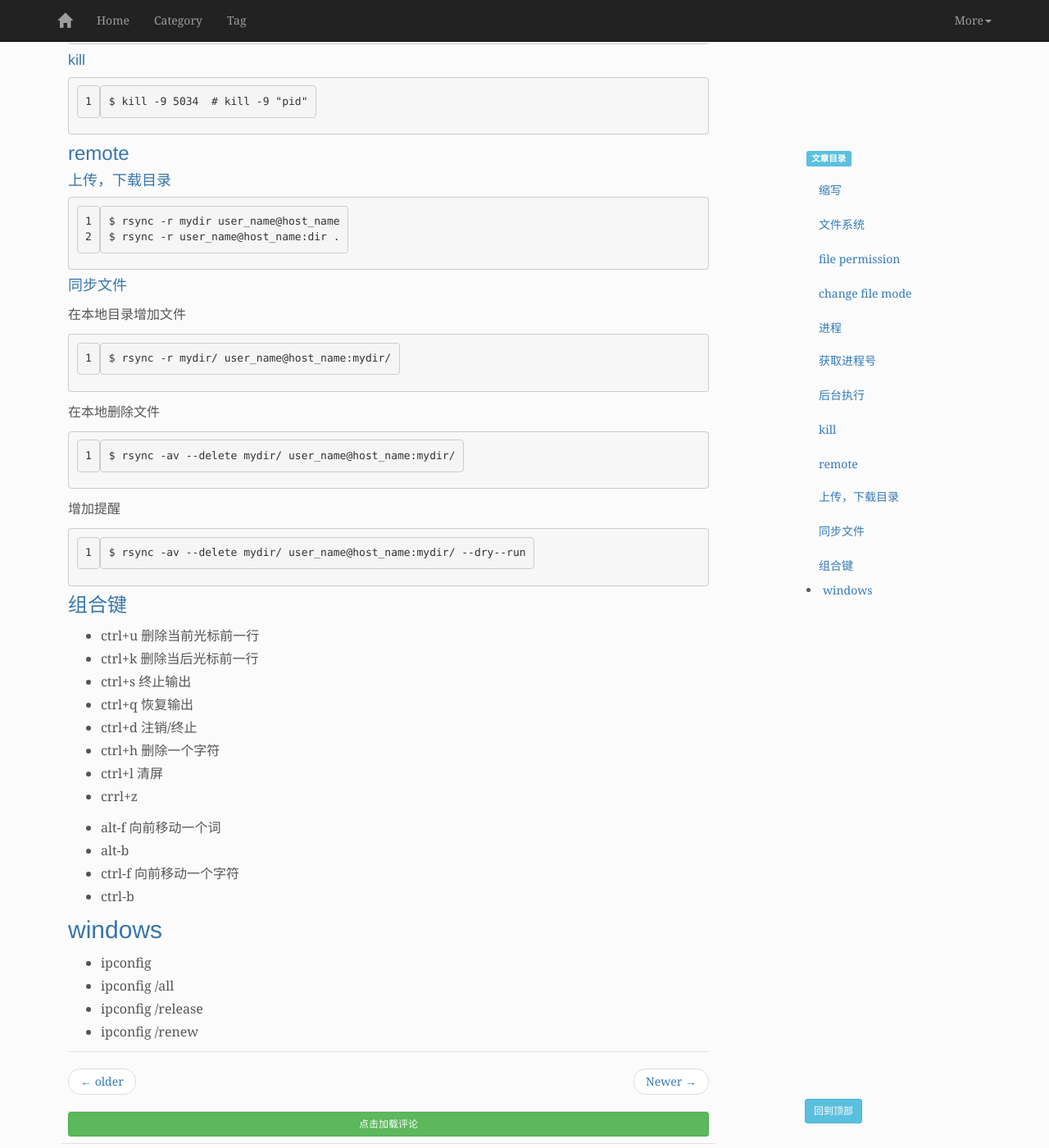
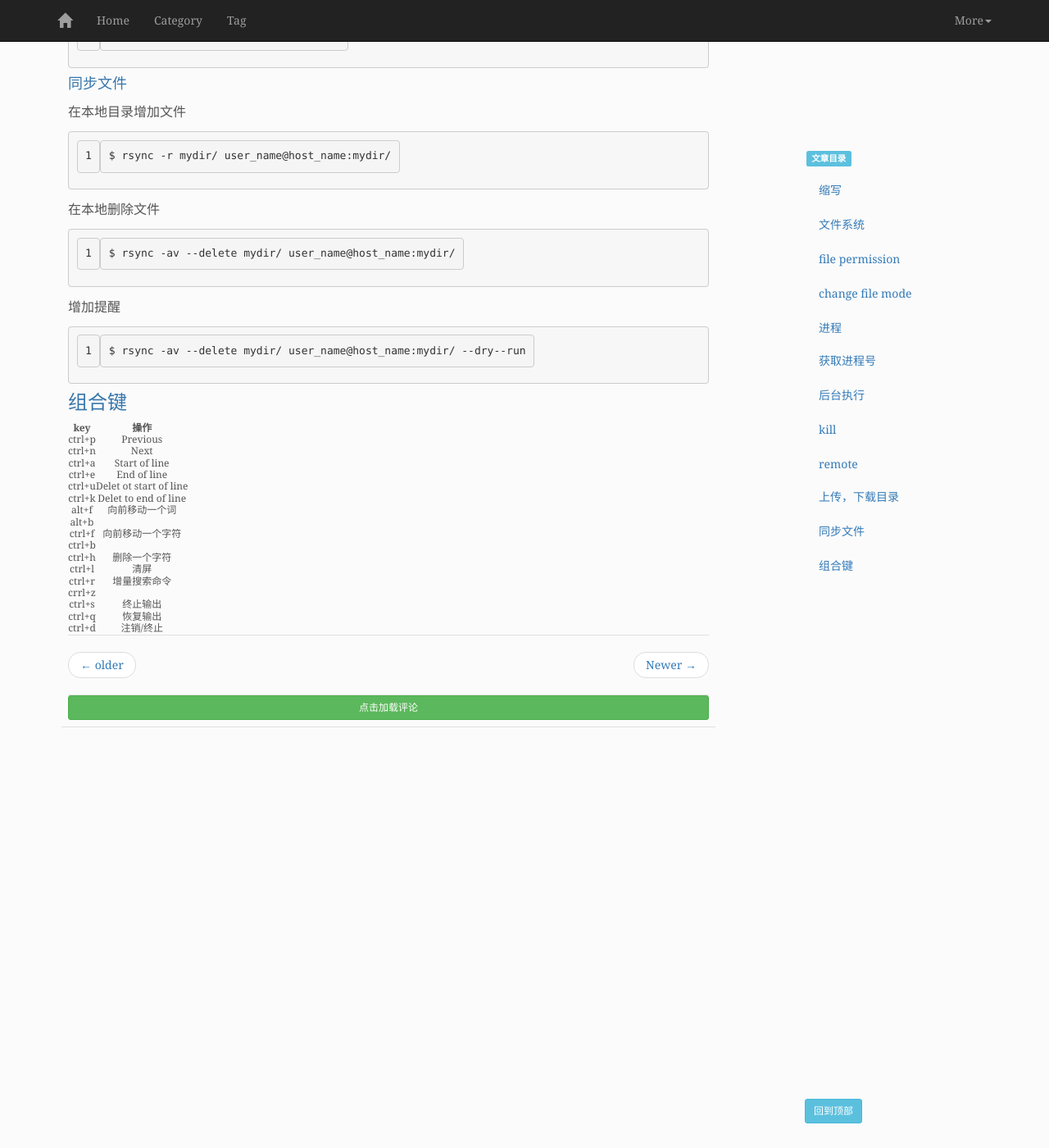
Before and after one commit to mapan1984/mapan1984.github.io, a Jekyll site: the page built from _posts/tool/2016-07-13-unix-operation.md, in a window 1280 px wide and 1400 px high, scrolled down 1334 px. Shown: the whole window at 82% size. Built offline with Jekyll 4.4.1, drawn with Linux system fonts in a browser that asks for light colours; some of the changed text lies outside the part shown.

Commit message:
POST: Daily Increase

```diff
--- a/_posts/tool/2016-07-13-unix-operation.md
+++ b/_posts/tool/2016-07-13-unix-operation.md
@@ -15,7 +15,7 @@ tags: [Unix]
     -rw-r--r-- 1 mapan mapan 327 Jun  6 22:53 a.txt
 
 |     file type    |    user-permission     |  link number     | owner  | group | size in byte | last modify time | file name |
-| ---------------- |:----------------------:|:----------------:|:------:|:-----:|:------------:|:----------------:|:---------:|
+|:----------------:|:----------------------:|:----------------:|:------:|:-----:|:------------:|:----------------:|:---------:|
 | -: file          |  rw-: owner file mode  |  1: link number  | mapan  | mapan | 327          | Jun 6 22:53      | a.txt     |
 | l: sym link      |  r--: group file mode  |                  |        |       |              |                  |           |
 | d: directory     |  r--: world file mode  |                  |        |       |              |                  |           |
@@ -86,23 +79,22 @@ tags: [Unix]
 
 ### 组合键
 
-* ctrl+u 删除当前光标前一行
-* ctrl+k 删除当后光标前一行
-* ctrl+s 终止输出
-* ctrl+q 恢复输出
-* ctrl+d 注销/终止
-* ctrl+h 删除一个字符
-* ctrl+l 清屏
-* crrl+z
-
-* alt-f 向前移动一个词
-* alt-b
-* ctrl-f 向前移动一个字符
-* ctrl-b
-
-## windows
-
-* ipconfig
-* ipconfig /all
-* ipconfig /release
-* ipconfig /renew
+|  key   |          操作               |
+|:------:|:---------------------------:|
+| ctrl+p |   Previous                  |
+| ctrl+n |   Next                      |
+| ctrl+a |   Start of line             |
+| ctrl+e |   End of line               |
+| ctrl+u |   Delet ot start of line    |
+| ctrl+k |   Delet to end of line      |
+| alt+f  |   向前移动一个词            |
+| alt+b  |                             |
+| ctrl+f |   向前移动一个字符          |
+| ctrl+b |                             |
+| ctrl+h |   删除一个字符              |
+| ctrl+l |   清屏                      |
+| ctrl+r |   增量搜索命令              |
+| crrl+z |                             |
+| ctrl+s |   终止输出                  |
+| ctrl+q |   恢复输出                  |
+| ctrl+d |   注销/终止                 |
```
Also changed, not shown: other parts of _posts/tool/2016-07-13-unix-operation.md (+4 -11 lines), _posts/system/2016-05-29-Unix系统级IO.md (+2 -2 lines), _posts/system/2016-09-21-Unix-同步线程.md (+1 -1 lines).
